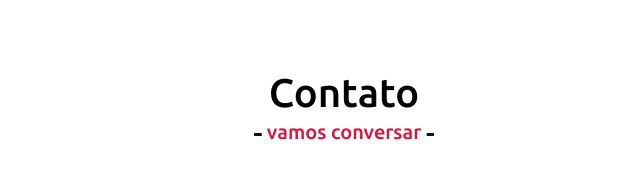
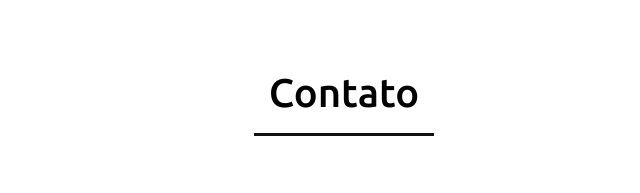
Before and after one commit to danielluis07/portfolio, a plain HTML site: page index.html in a window 1280 px wide. Shown: the part 3659-3852 px from the top of the page, 296-936 px from the left. Drawn offline with nearby package versions, Linux system fonts and the light colour scheme.

Commit message:
Update style.css

```diff
--- a/style.css
+++ b/style.css
@@ -431,7 +431,7 @@ a {
 
 /* contact section styling */
 .contact .title::after{
-    content: "vamos conversar";
+    content: "";
 }
 .contact .contact-content .column{
     width: calc(50% - 30px);
```
